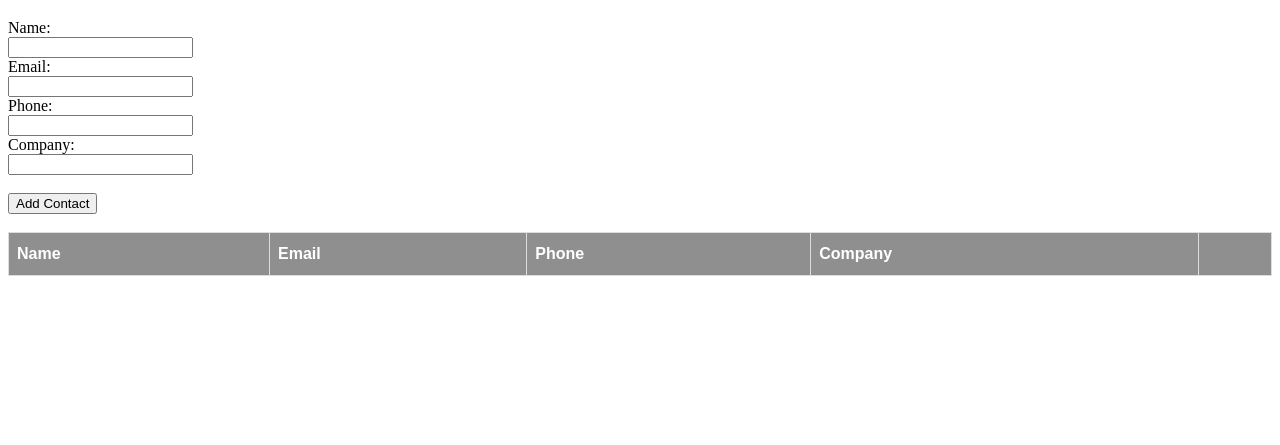
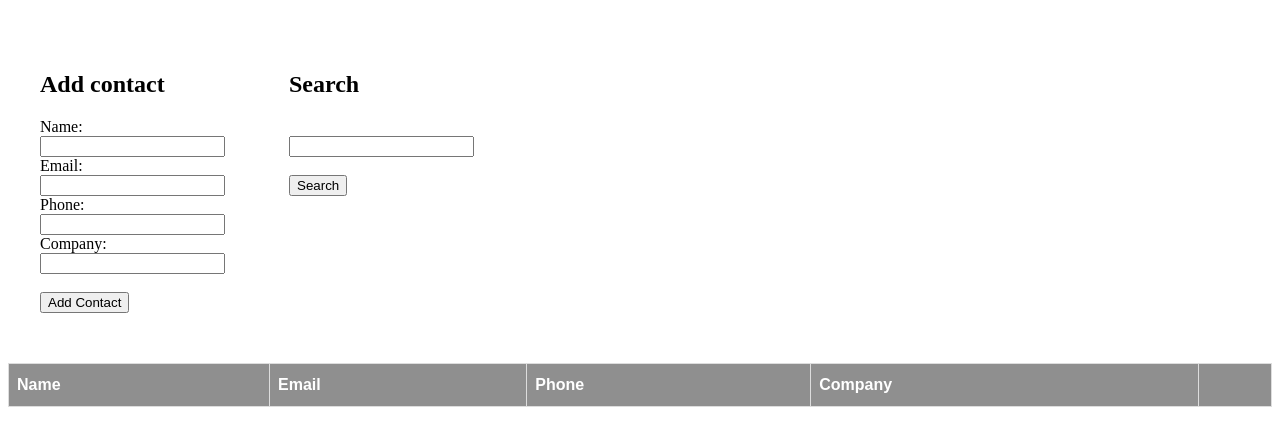
Before and after one commit to thorbergurharaldsson/JS-Functions, a plain HTML site: page index.html in a window 1280 px wide. Shown: the part 61-506 px from the top of the page. Drawn offline with Linux system fonts and the light colour scheme.

Commit message:
changed html and added some styles

```diff
--- a/index.html
+++ b/index.html
@@ -11,6 +11,9 @@
 <body>
     <h1>Contact list</h1>
 
+    <div class="container">
+        <div class="innerContainer">
+            <h2>Add contact</h2>
             <form class="contactForm">
                 <label for="name">Name: </label><br>
                 <input type="text" id="name" name="name" required><br>
@@ -22,6 +25,17 @@
                 <input type="text" id="company" name="company"><br><br>
                 <button type="button" onclick="addContact(document.getElementById('name').value,document.getElementById('email').value,document.getElementById('phone').value,document.getElementById('company').value)">Add Contact</button><br><br>
             </form>
+        </div>
+        <div class="innerContainer">
+            <h2>Search</h2>
+            <form class="contactForm">
+                <label for="search"></label><br>
+                <input type="text" id="search" name="search" required><br><br>
+                <button type="button" onclick="searchContacts(document.getElementById('search').value)">Search</button><br><br>
+            </form>
+        </div>
+
+    </div>
 
     <table class="contactList" id="contactList">
         <thead>
@@ -33,9 +47,6 @@
                 <th></th>
             </tr>
         </thead>
-        <tbody>
-
-        </tbody>
     </table>
 
 
--- a/style.css
+++ b/style.css
@@ -25,3 +25,11 @@
   text-decoration: none;
   color: #000;
 }
+
+.container{
+  display: flex;
+}
+
+.innerContainer{
+  padding: 2rem;
+}
```
Lines whose indentation alone changed are shown as unchanged.
